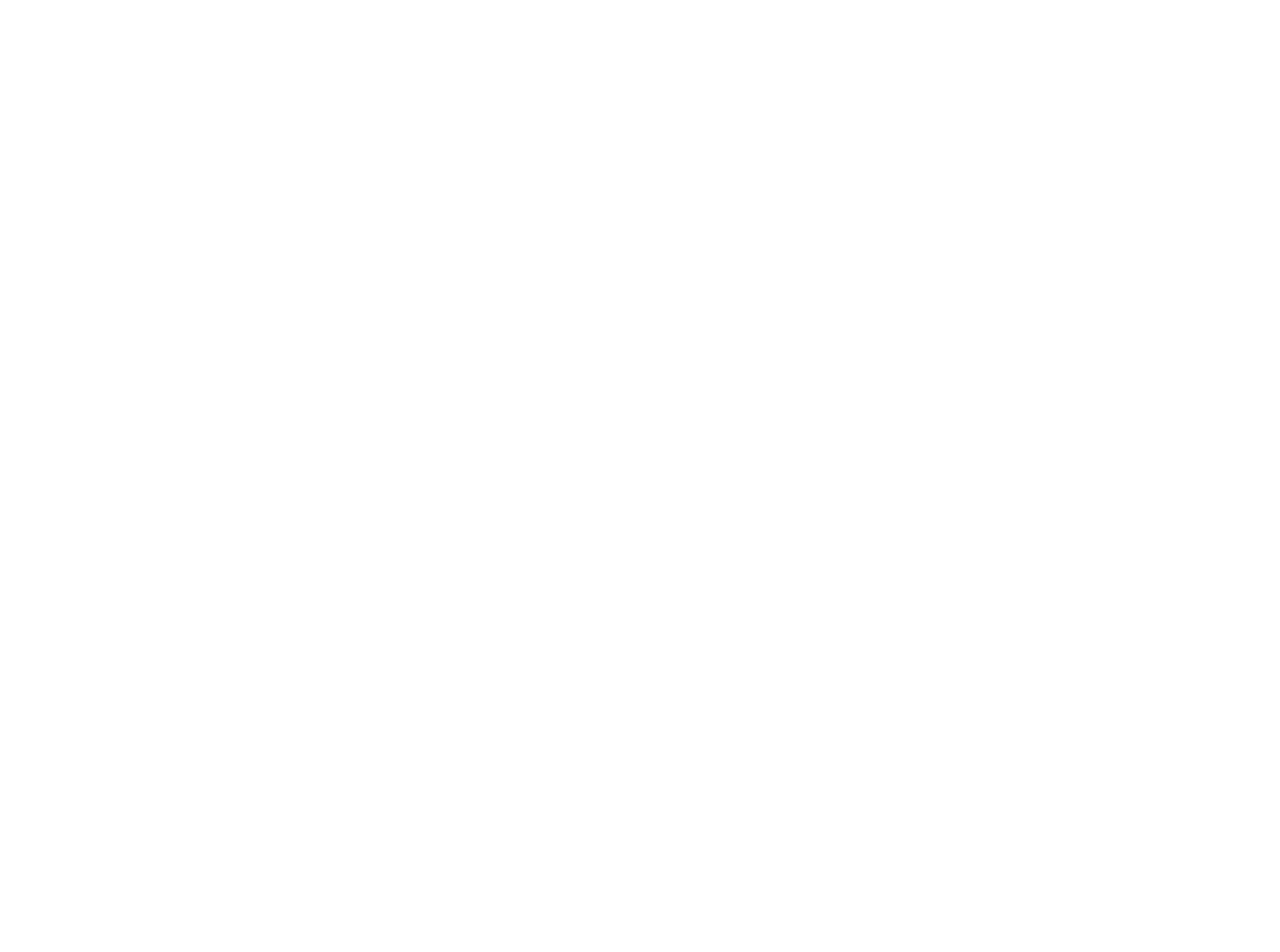
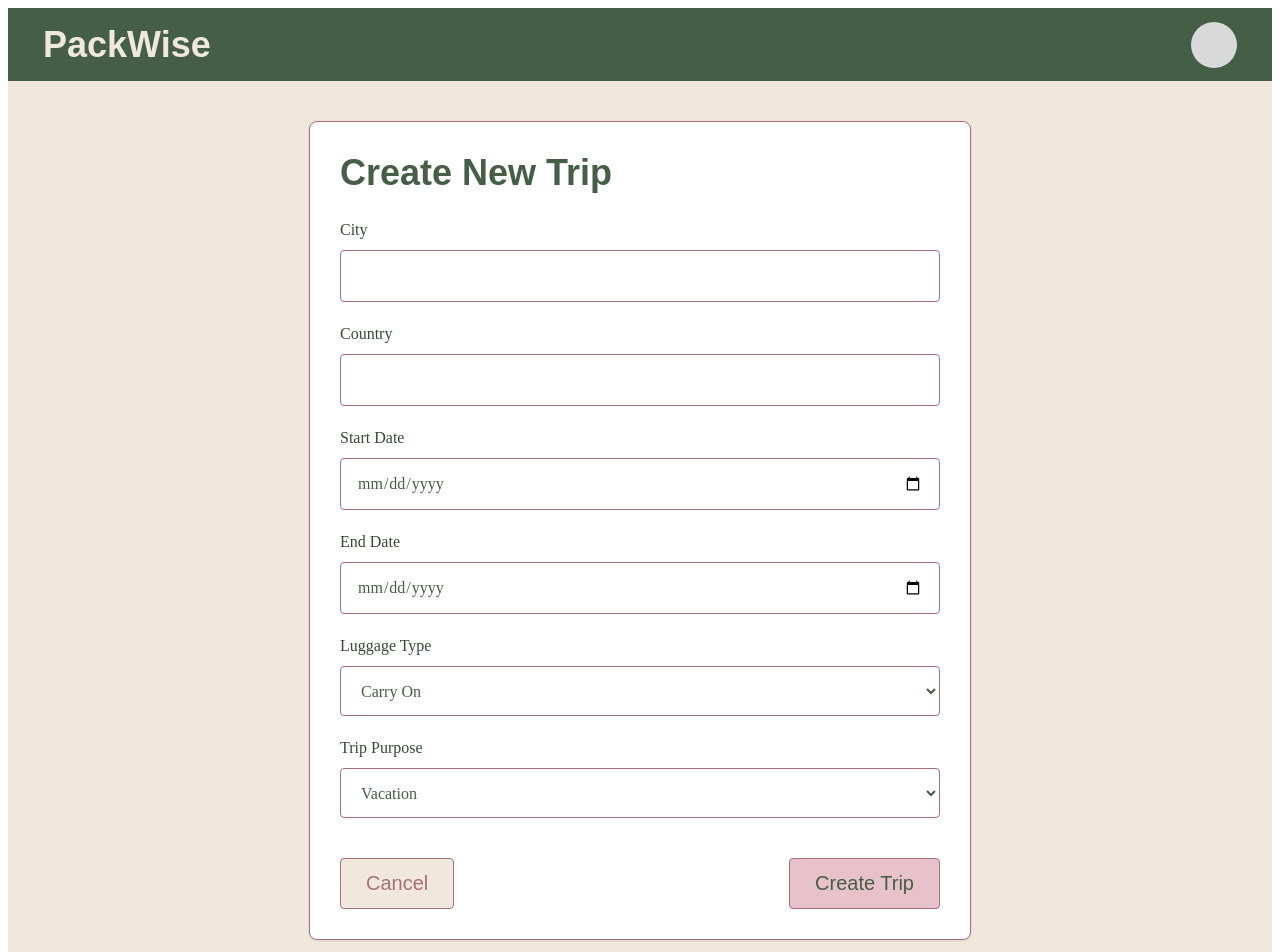
Before and after one commit to sophiaecl/Packwise-Frontend, a React (Vite) app: page /create-trip in a window 1280 px wide. Before the commit this address had no page. Shown: the top 952 px of the page. Before the commit the page ends 800 px from the top, so only its background shows below. Built offline with nearby package versions, Linux system fonts and the light colour scheme; sample sign-in values are in the browser's storage.

Commit message:
connected create trip feature to backend

```diff
--- a/src/App.jsx
+++ b/src/App.jsx
@@ -4,6 +4,7 @@
 import Dashboard from './pages/Dashboard/Dashboard'
 import TripPage from './pages/TripPage/TripPage'
 import InputDesign from './components/AuthForms/InputDesign'
+import CreateTripPage from './pages/CreateTripPage/CreateTripPage'
 import { AuthProvider, useAuth } from './context/auth-context'
 
 // Protected route component
@@ -44,6 +45,14 @@
             </ProtectedRoute>
           }
         />
+        <Route
+          path="/create-trip"
+          element={
+            <ProtectedRoute>
+              <CreateTripPage />
+            </ProtectedRoute>
+          }
+        />
         {/* Add other protected routes here */}
       </Routes>
     </AuthProvider>
--- a/src/components/Dashboard/TripsSection/TripsSection.jsx
+++ b/src/components/Dashboard/TripsSection/TripsSection.jsx
@@ -2,11 +2,13 @@
 import styles from "./TripsSection.module.css";
 import TripCard from "../TripCard/TripCard";
 import SearchAndFilters from "./SearchAndFilters";
+import { useNavigate } from "react-router-dom";
 
 function TripsSection({ trips: initialTrips = [], loading: initialLoading = false }) {
   const [trips, setTrips] = useState(initialTrips);
   const [filteredTrips, setFilteredTrips] = useState(initialTrips);
   const [loading, setLoading] = useState(initialLoading);
+  const navigate = useNavigate();
 
   // Update local state when props change
   useEffect(() => {
@@ -113,7 +115,7 @@
     <section className={styles.tripsSection}>
       <div className={styles.tripsHeader}>
         <h2 className={styles.tripsTitle}>Your Trips</h2>
-        <button className={styles.newTripButton}>New Trip</button>
+        <button className={styles.newTripButton} onClick={() => navigate('/create-trip')}>New Trip</button>
       </div>
 
       <SearchAndFilters onSearch={handleSearch} onFilter={handleFilter} />
--- /dev/null
+++ b/src/pages/CreateTripPage/CreateTripPage.jsx
@@ -0,0 +1,159 @@
+import React, { useState } from "react";
+import { useNavigate } from "react-router-dom";
+import Header from "../../components/Header/Header";
+import { tripService } from "../../services/api";
+import styles from "./CreateTripPage.module.css";
+
+const CreateTripPage = () => {
+  const navigate = useNavigate();
+  const [loading, setLoading] = useState(false);
+  const [error, setError] = useState(null);
+  const [formData, setFormData] = useState({
+    city: "",
+    country: "",
+    start_date: "",
+    end_date: "",
+    luggage_type: "carry on",
+    trip_purpose: "vacation"
+  });
+
+  const handleChange = (e) => {
+    const { name, value } = e.target;
+    setFormData((prev) => ({
+      ...prev,
+      [name]: value
+    }));
+  };
+
+  const handleSubmit = async (e) => {
+    e.preventDefault();
+    setLoading(true);
+    setError(null);
+
+    try {
+      const response = await tripService.createTrip(formData);
+      navigate(`/trip/${response.data.trip_id}`);
+    } catch (err) {
+      console.error("Error creating trip:", err);
+      setError(err.response?.data?.detail || "Failed to create trip. Please try again.");
+    } finally {
+      setLoading(false);
+    }
+  };
+
+  const handleCancel = () => {
+    navigate("/dashboard");
+  };
+
+  return (
+    <div className={styles.app}>
+      <Header />
+      <main className={styles.content}>
+        <div className={styles.container}>
+          <h1 className={styles.title}>Create New Trip</h1>
+
+          {error && <div className={styles.errorMessage}>{error}</div>}
+
+          <form onSubmit={handleSubmit} className={styles.form}>
+            <div className={styles.formGroup}>
+              <label className={styles.label}>City</label>
+              <input
+                type="text"
+                name="city"
+                value={formData.city}
+                onChange={handleChange}
+                className={styles.inputField}
+                required
+              />
+            </div>
+
+            <div className={styles.formGroup}>
+              <label className={styles.label}>Country</label>
+              <input
+                type="text"
+                name="country"
+                value={formData.country}
+                onChange={handleChange}
+                className={styles.inputField}
+                required
+              />
+            </div>
+
+            <div className={styles.formGroup}>
+              <label className={styles.label}>Start Date</label>
+              <input
+                type="date"
+                name="start_date"
+                value={formData.start_date}
+                onChange={handleChange}
+                className={styles.inputField}
+                required
+              />
+            </div>
+
+            <div className={styles.formGroup}>
+              <label className={styles.label}>End Date</label>
+              <input
+                type="date"
+                name="end_date"
+                value={formData.end_date}
+                onChange={handleChange}
+                className={styles.inputField}
+                required
+              />
+            </div>
+
+            <div className={styles.formGroup}>
+              <label className={styles.label}>Luggage Type</label>
+              <select
+                name="luggage_type"
+                value={formData.luggage_type}
+                onChange={handleChange}
+                className={styles.select}
+                required
+              >
+                <option value="hand">Hand Luggage</option>
+                <option value="carry on">Carry On</option>
+                <option value="checked">Checked Luggage</option>
+              </select>
+            </div>
+
+            <div className={styles.formGroup}>
+              <label className={styles.label}>Trip Purpose</label>
+              <select
+                name="trip_purpose"
+                value={formData.trip_purpose}
+                onChange={handleChange}
+                className={styles.select}
+                required
+              >
+                <option value="business">Business</option>
+                <option value="vacation">Vacation</option>
+              </select>
+            </div>
+
+            <div className={styles.formActions}>
+              <button
+                type="button"
+                onClick={handleCancel}
+                className={styles.cancelButton}
+                disabled={loading}
+              >
+                Cancel
+              </button>
+              <button
+                type="submit"
+                className={styles.submitButton}
+                disabled={loading}
+              >
+                {loading ? "Creating..." : "Create Trip"}
+              </button>
+            </div>
+          </form>
+        </div>
+      </main>
+    </div>
+  );
+};
+
+export default CreateTripPage;
--- /dev/null
+++ b/src/pages/CreateTripPage/CreateTripPage.module.css
@@ -0,0 +1,154 @@
+.app {
+    background-color: #f0e7dd;
+    min-height: 100vh;
+    display: flex;
+    flex-direction: column;
+  }
+
+  .content {
+    display: flex;
+    justify-content: center;
+    padding: 40px;
+    flex: 1;
+  }
+
+  .container {
+    background-color: #fff;
+    border: 1px solid #a8707d;
+    border-radius: 8px;
+    padding: 30px;
+    width: 100%;
+    max-width: 600px;
+    box-shadow: 0 1px 3px rgba(0, 0, 0, 0.1);
+  }
+
+  .title {
+    color: #455e46;
+    font-family: Michelia, sans-serif;
+    font-size: 36px;
+    margin: 0 0 24px 0;
+  }
+
+  .form {
+    display: flex;
+    flex-direction: column;
+    gap: 20px;
+  }
+
+  .formGroup {
+    display: flex;
+    flex-direction: column;
+    gap: 8px;
+  }
+
+  .label {
+    color: #354935;
+    font-family: "Playfair Display", serif;
+    font-size: 16px;
+    line-height: 24px;
+  }
+
+  .inputField, .select {
+    border: 1px solid #a8707d;
+    border-radius: 4px;
+    height: 50px;
+    padding: 0 16px;
+    font-size: 16px;
+    font-family: "Playfair Display", serif;
+    color: #455e46;
+  }
+
+  .select {
+    background-color: #fff;
+    cursor: pointer;
+  }
+
+  .errorMessage {
+    background-color: #ffebee;
+    color: #a8707d;
+    padding: 12px 16px;
+    border-radius: 4px;
+    margin-bottom: 20px;
+    font-family: "Playfair Display", serif;
+  }
+
+  .formActions {
+    display: flex;
+    justify-content: space-between;
+    margin-top: 20px;
+  }
+
+  .cancelButton {
+    background-color: #f0e7dd;
+    border: 1px solid #a8707d;
+    border-radius: 4px;
+    color: #a8707d;
+    cursor: pointer;
+    height: 51px;
+    padding: 0 25px;
+    font-family: Sunflare, sans-serif;
+    font-size: 20px;
+    line-height: 27px;
+  }
+
+  .submitButton {
+    background-color: #e7c2cb;
+    border: 1px solid #a8707d;
+    border-radius: 4px;
+    color: #455e46;
+    cursor: pointer;
+    height: 51px;
+    padding: 0 25px;
+    font-family: Sunflare, sans-serif;
+    font-size: 20px;
+    line-height: 27px;
+  }
+
+  .cancelButton:hover {
+    background-color: #e2d9cf;
+  }
+
+  .submitButton:hover {
+    background-color: #d3aeb7;
+  }
+
+  .cancelButton:disabled,
+  .submitButton:disabled {
+    opacity: 0.6;
+    cursor: not-allowed;
+  }
+
+  @media (width <= 640px) {
+    .content {
+      padding: 20px;
+    }
+
+    .container {
+      padding: 20px;
+    }
+
+    .title {
+      font-size: 28px;
+    }
+
+    .inputField,
+    .select {
+      height: 44px;
+    }
+
+    .cancelButton,
+    .submitButton {
+      height: 44px;
+      font-size: 18px;
+    }
+
+    .formActions {
+      flex-direction: column;
+      gap: 12px;
+    }
+
+    .cancelButton,
+    .submitButton {
+      width: 100%;
+    }
+  }
```
Also changed, not shown: 1 other file (tests, documents, lock files or other folders).
